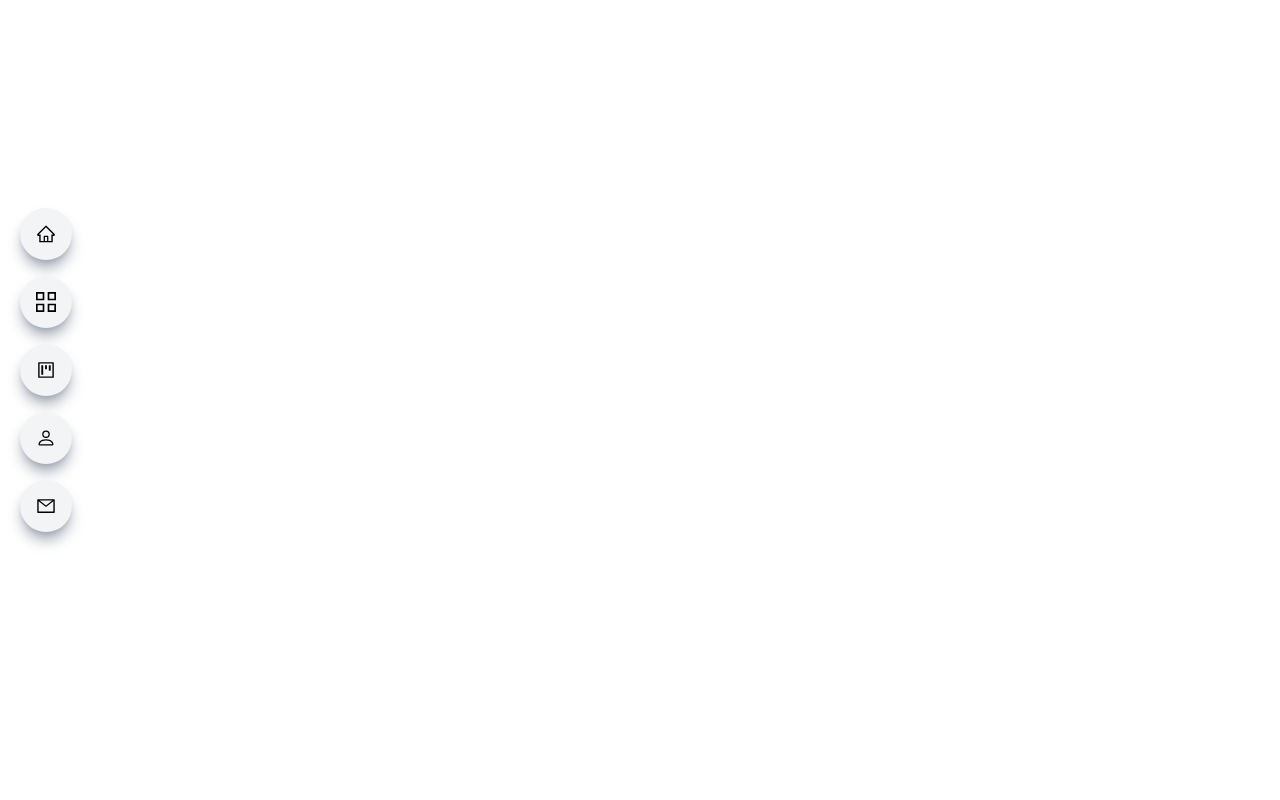
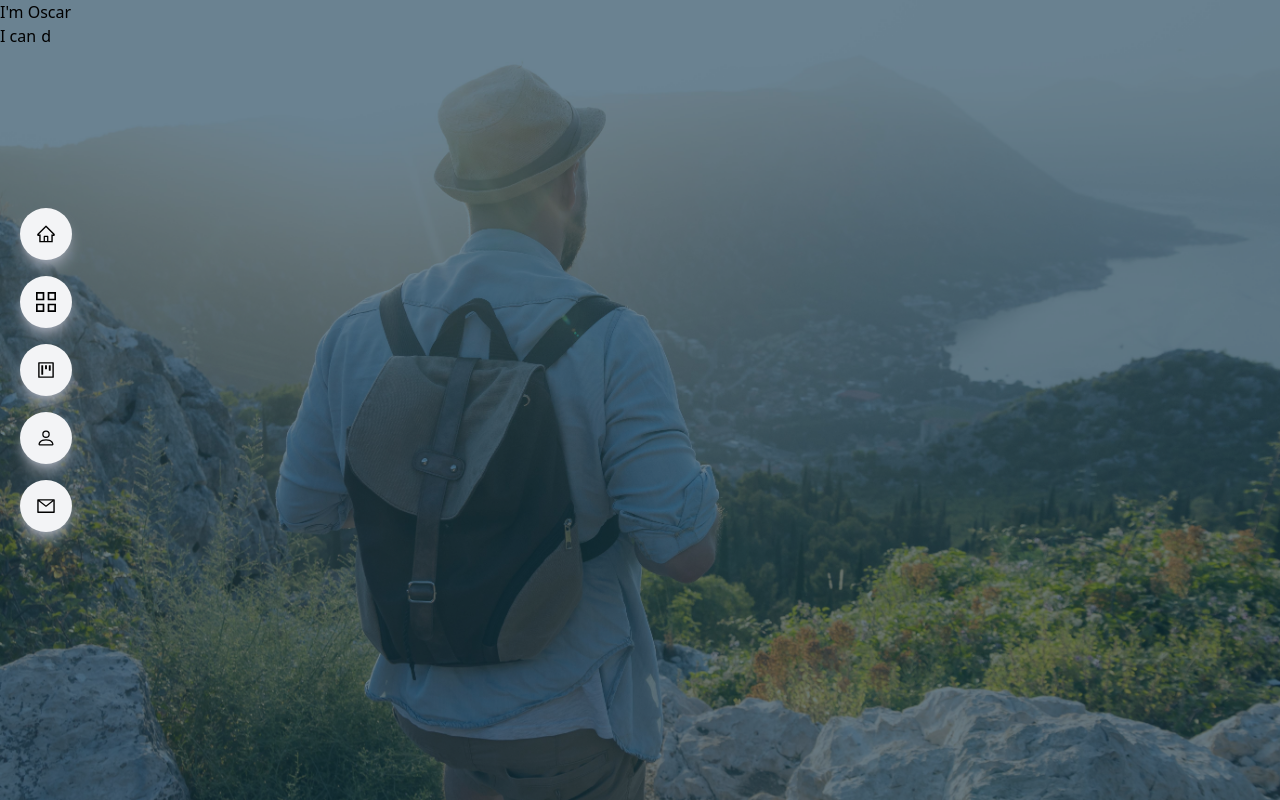
Before and after one commit to Oscarlosg/Portfolio-app, a React (Vite) app: page / in a window 1280 px wide. Built offline with nearby package versions, Linux system fonts and the light colour scheme.

Commit message:
created main component, added background, started working on dynamic greeting text

```diff
--- a/package.json
+++ b/package.json
@@ -12,7 +12,8 @@
   "dependencies": {
     "react": "^18.2.0",
     "react-dom": "^18.2.0",
-    "react-icons": "^4.11.0"
+    "react-icons": "^4.11.0",
+    "react-type-animation": "^3.2.0"
   },
   "devDependencies": {
     "@types/react": "^18.2.15",
--- a/src/App.jsx
+++ b/src/App.jsx
@@ -1,11 +1,13 @@
 import { useState } from 'react'
 import SideNav from './components/SideNav'
+import Main from './components/main'
 
 function App() {
 
   return (
     <>
      <SideNav />
+     <Main />
     </>
   )
 }
--- /dev/null
+++ b/src/components/Main.jsx
@@ -0,0 +1,41 @@
+import React from "react";
+import { TypeAnimation } from "react-type-animation";
+
+const main = () => {
+  return (
+    <div id="main">
+      <img
+        className="w-full h-screen object-cover "
+        src="src/assets/background-template.jpg"
+        alt=""
+      />
+      <div className="w-full h-screen absolute top-0 left-0 bg-sky-950/60">
+        <h1 className="">I'm Oscar</h1>
+        <h2 className="">I can
+        <TypeAnimation
+      sequence={[
+        // Same substring at the start will only be typed out once, initially
+        'code in Javascript',
+        2500, // wait 1s before replacing "Mice" with "Hamsters"
+        'design logos',
+        2500,
+        'tell funny jokes ',
+        2500,
+        'learn from my mistakes',
+        2500
+      ]}
+      wrapper="span"
+      speed={50}
+      style={{ fontSize: '1em', paddingLeft:"5px" }}
+      repeat={Infinity}
+    />
+        </h2>
+        <div className="">
+
+        </div>
+      </div>
+    </div>
+  );
+};
+
+export default main;
--- a/src/components/SideNav.jsx
+++ b/src/components/SideNav.jsx
@@ -2,6 +2,9 @@ import React, { useState } from "react";
 import { AiOutlineMenu, AiOutlineHome, AiOutlineProject, AiOutlineMail } from "react-icons/ai";
 import { BsPerson } from "react-icons/bs";
 import { GrProjects } from "react-icons/gr";
+
+
+//tutotial time stamp 27:39 - https://www.youtube.com/watch?v=22CxRxryQFE&t=1603
 
 const SideNav = () => {
   const [nav, setNav] = useState(false);
```
Also changed, not shown: src/assets/background-template.jpg (added), 1 other file (tests, documents, lock files or other folders).
